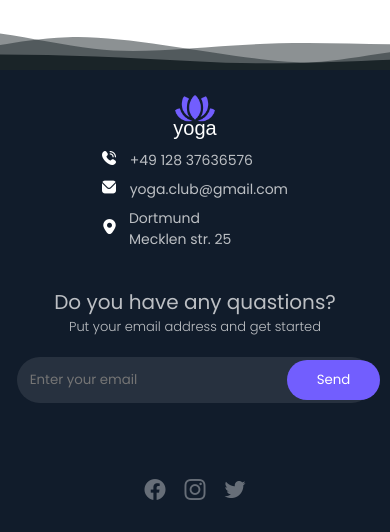
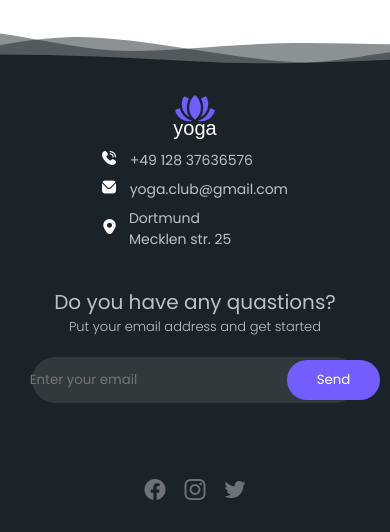
Before and after one commit to Valerij-Hering/yoga, a React (Create React App) app: page / in a window 390 px wide. Shown: the part 8821-9353 px from the top of the page. Built offline with nearby package versions, Linux system fonts and the light colour scheme; a web font is replaced by a local one.

Commit message:
Add files via upload

```diff
--- a/src/App.css
+++ b/src/App.css
@@ -1533,7 +1533,7 @@ transition: .25s;
   justify-content: center;
   align-items: center;
   text-align: center;
-  width: 90%;
+  width: 82%;
   max-width: 390px;
   height: 190px;
 
@@ -2448,7 +2448,6 @@ margin-bottom: 300px;
   }
 
   .footer {
-    background-color: #111c2b;
     display: flex;
     flex-direction: column;
     align-items: center;
```
